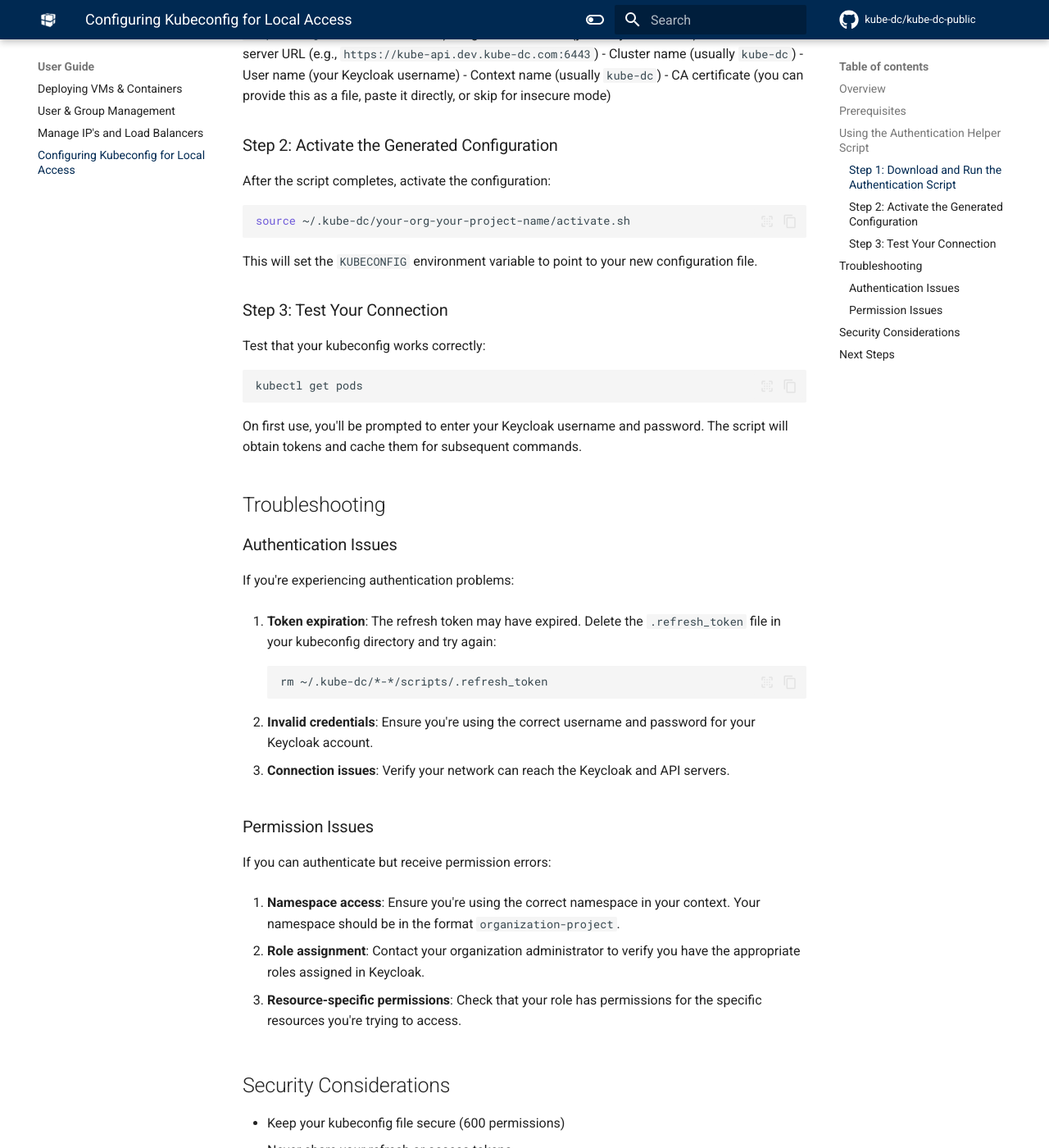
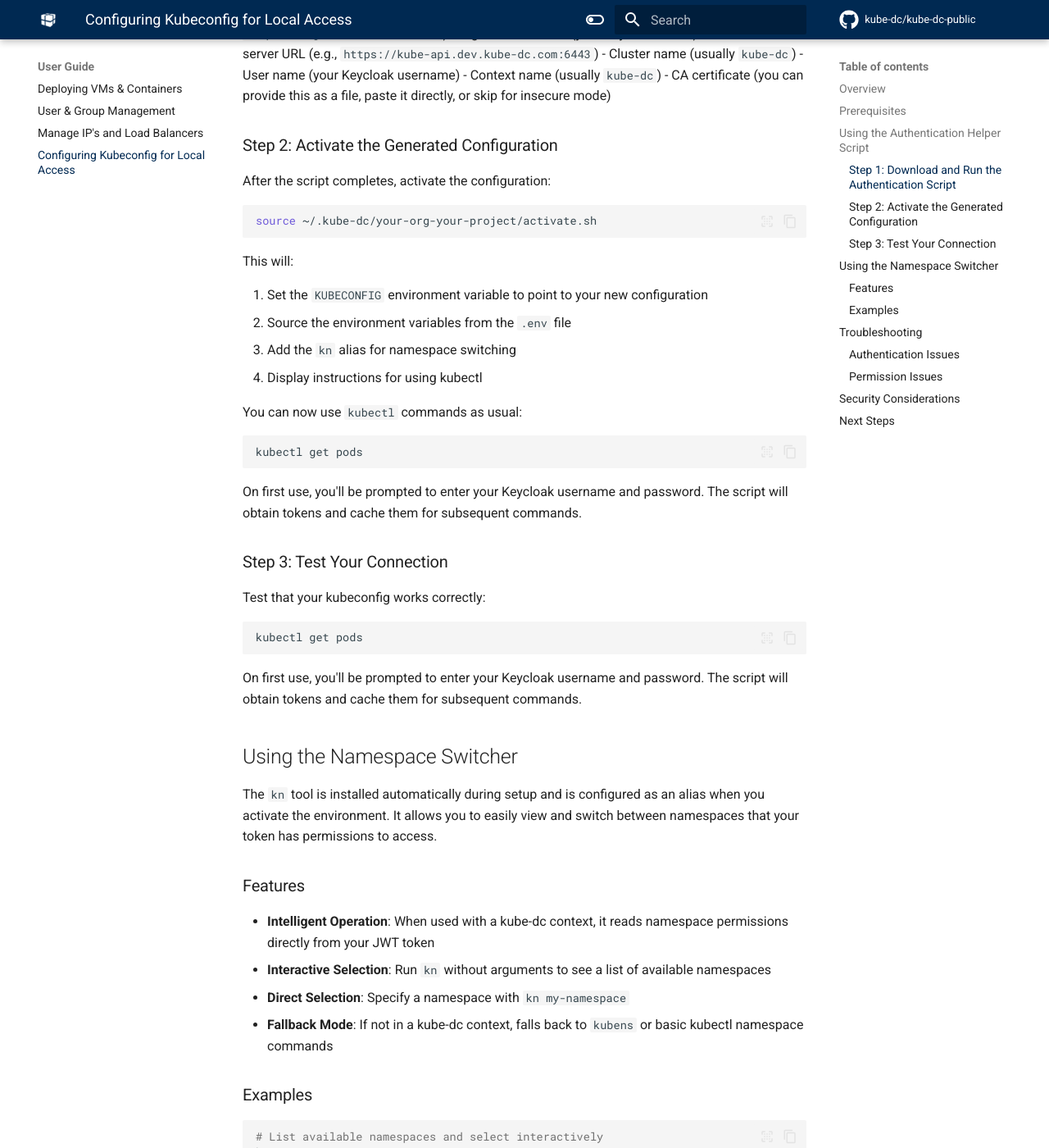
Before and after one commit to kube-dc/kube-dc-public, an MkDocs documentation site: the page built from docs/tutorial-kubeconfig.md, in a window 1280 px wide and 1400 px high, scrolled down 1405 px. Shown: the whole window at 82% size. Built offline with MkDocs 1.6.1 and Material for MkDocs 9.7.7, drawn with Linux system fonts in a browser that asks for light colours; comment, search, counter and statistics services are not loaded; some of the changed text lies outside the part shown.

Commit message:
Sync from private repo

````diff
--- a/docs/tutorial-kubeconfig.md
+++ b/docs/tutorial-kubeconfig.md
@@ -65,10 +65,23 @@ The script will prompt you for the following information:
 After the script completes, activate the configuration:
 
 ```bash
-source ~/.kube-dc/your-org-your-project-name/activate.sh
+source ~/.kube-dc/your-org-your-project/activate.sh
 ```
 
-This will set the `KUBECONFIG` environment variable to point to your new configuration file.
+This will:
+
+1. Set the `KUBECONFIG` environment variable to point to your new configuration
+2. Source the environment variables from the `.env` file
+3. Add the `kn` alias for namespace switching
+4. Display instructions for using kubectl
+
+You can now use `kubectl` commands as usual:
+
+```bash
+kubectl get pods
+```
+
+On first use, you'll be prompted to enter your Keycloak username and password. The script will obtain tokens and cache them for subsequent commands.
 
 ### Step 3: Test Your Connection
 
@@ -81,6 +94,27 @@ kubectl get pods
 On first use, you'll be prompted to enter your Keycloak username and password. The script will obtain tokens and cache them for subsequent commands.
 
 
+
+## Using the Namespace Switcher
+
+The `kn` tool is installed automatically during setup and is configured as an alias when you activate the environment. It allows you to easily view and switch between namespaces that your token has permissions to access.
+
+### Features
+
+- **Intelligent Operation**: When used with a kube-dc context, it reads namespace permissions directly from your JWT token
+- **Interactive Selection**: Run `kn` without arguments to see a list of available namespaces
+- **Direct Selection**: Specify a namespace with `kn my-namespace`
+- **Fallback Mode**: If not in a kube-dc context, falls back to `kubens` or basic kubectl namespace commands
+
+### Examples
+
+```bash
+# List available namespaces and select interactively
+kn
+
+# Switch directly to a specific namespace
+kn shalb-demo
+```
 
 ## Troubleshooting
 
````
Also changed, not shown: 1 other file.
